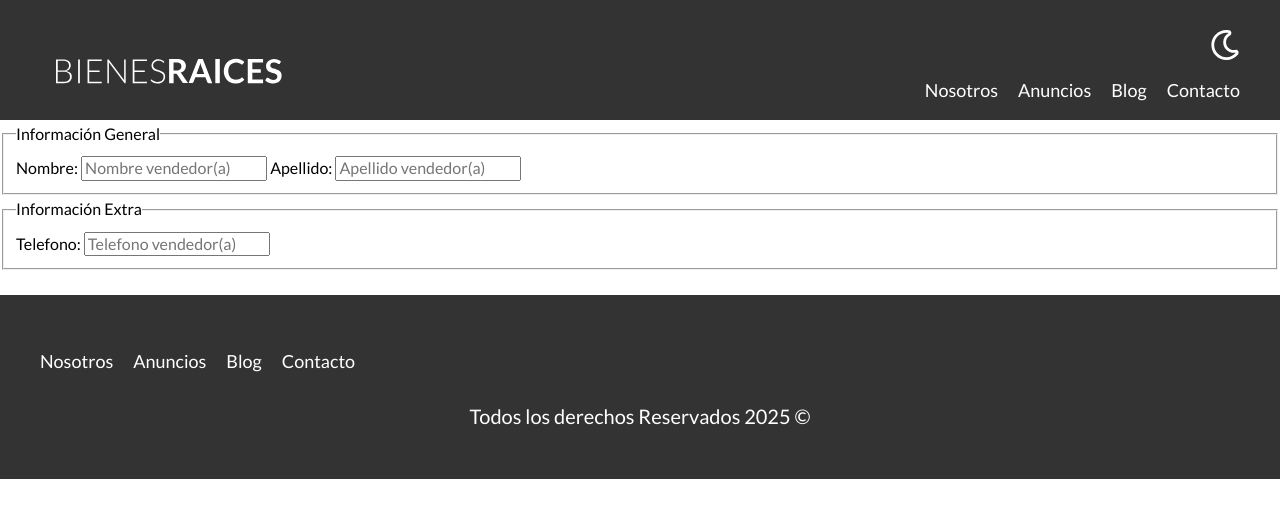
After one commit to BryanGuano02/bienes-raices, a PHP site: template includes/templates/formulario_vendedores.php in a window 1280 px wide. The commit adds this page. Shown: the top 510 px of the page. Run offline with PHP 8.4, Linux system fonts and the light colour scheme; the template is opened without the code that fills it, so the values that code supplies are empty; style sheets or scripts are compiled from the project's sources; some libraries are stand-ins or nearby versions.

Commit message:
feat: actualizar formulario de registro de vendedores para incluir campos de apellido y teléfono

```diff
--- a/admin/vendedores/crear.php
+++ b/admin/vendedores/crear.php
@@ -23,7 +23,7 @@ incluirTemplate('header');
 
 
 <main class="contenedor seccion">
-    <h1>Registrar Vendedores</h1>
+    <h1>Registrar Vendedor(a)</h1>
 
     <?php foreach ($errores as $error): ?>
         <div class="alerta error">
--- /dev/null
+++ b/includes/templates/formulario_vendedores.php
@@ -0,0 +1,17 @@
+<fieldset>
+    <legend>Información General</legend>
+    <label for="nombre">Nombre: </label>
+    <input type="text" id="nombre" name="vendedor[nombre]" placeholder="Nombre vendedor(a)"
+        value='<?php echo sanitizar($vendedor->nombre); ?>'>
+
+    <label for="apellido">Apellido: </label>
+    <input type="text" id="apellido" name="vendedor[apellido]" placeholder="Apellido vendedor(a)"
+        value='<?php echo sanitizar($vendedor->apellido); ?>'>
+</fieldset>
+
+<fieldset>
+    <legend>Información Extra</legend>
+    <label for="telefono">Telefono:</label>
+    <input type="text" id="telefono" name="vendedor[telefono]" placeholder="Telefono vendedor(a)"
+        value='<?php echo sanitizar($vendedor->telefono); ?>'>
+</fieldset>
```
